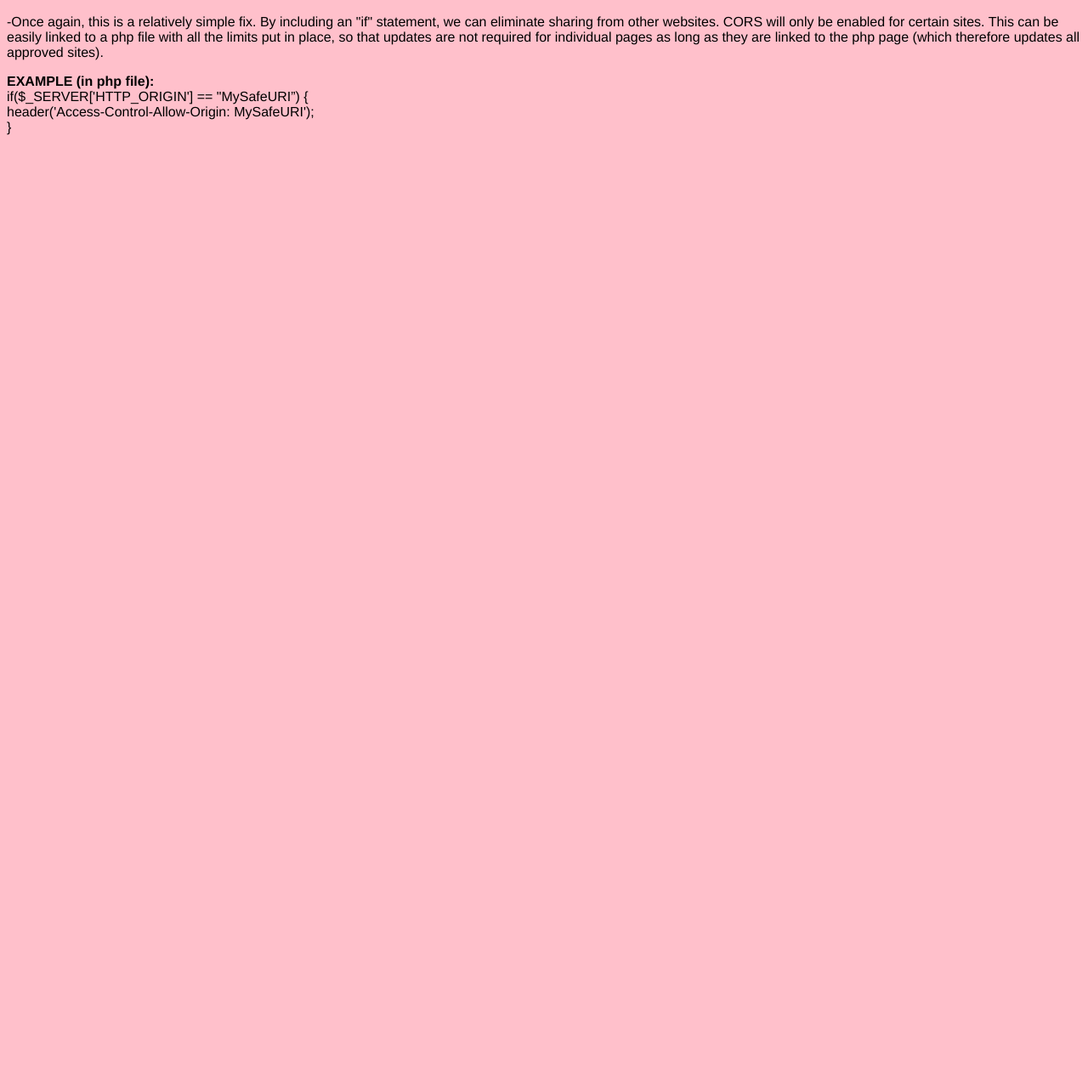
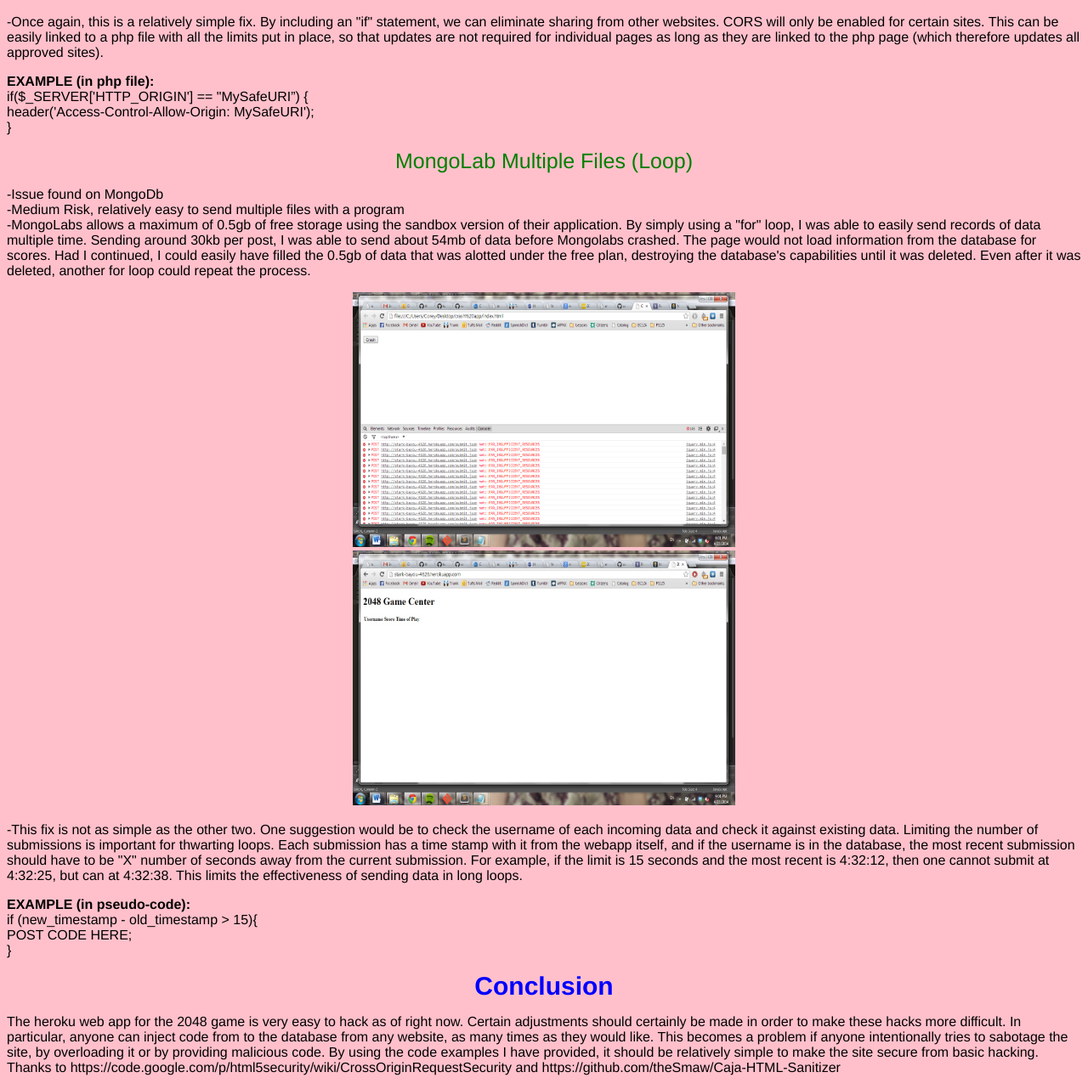
Before and after one commit to koree/comp20-cross, a plain HTML site: page security/index.html in a window 1280 px wide. Shown: the part 1647-2929 px from the top of the page at 85% size. Before the commit the page ends 1822 px from the top, so only its background shows below. Drawn offline with Linux system fonts and the light colour scheme.

Commit message:
(hopefully) finished web page

```diff
--- a/security/index.html
+++ b/security/index.html
@@ -38,7 +38,7 @@
 -The way that Cross-Origin-Resource-Sharing is set up, anyone can have access to the web app. This means
 that anyone is able to give input, including potentially skewed data, excessive data, or malicious code as
 mentioned above. By limiting access (limiting CORS) to those with certain credentials, there is significantly
-less risk of attack.
+less risk of attack. <br/>
 -The database used (MongoLabs) allows a file size input of 16MB. While this seems small, it would be easy for
 someone to spam the database with multiple relatively-large files. This could crash the program easily for
 attackers and make a general mess for those not wanting to scour the database in search of the malicious data
@@ -58,7 +58,7 @@
 Caja-HTML-Sanitizer (found at https://github.com/theSmaw/Caja-HTML-Sanitizer). By installing the sanitizer in the app,
 HTML special characters can easily be escaped, and tags can be sanitized, leaving harmful code injections as simple text. <br/>
 <div id = "eg">EXAMPLE: </div> var sanitizer = require('sanitizer');<br/>
-sanitizer.excape('fake data'); </p>
+sanitizer.escape('fake data'); </p>
 
 <div id = "problem"> Cross Origin Resource Sharing (CORS)</div>
 <p>-Issue found in web app, all APIs. <br/>
@@ -79,15 +79,38 @@
     {<br/>
       header('Access-Control-Allow-Origin: MySafeURI');<br/>
     }
+</p>
 
-  </p>
+<div id = "problem"> MongoLab Multiple Files (Loop)</div>
+<p>-Issue found on MongoDb <br/>
+-Medium Risk, relatively easy to send multiple files with a program  <br/>
+-MongoLabs allows a maximum of 0.5gb of free storage using the sandbox version of their application. By simply using a "for"
+loop, I was able to easily send records of data multiple time. Sending around 30kb per post, I was able to send about 54mb
+of data before Mongolabs crashed. The page would not load information from the database for scores. Had I continued, I could
+easily have filled the 0.5gb of data that was alotted under the free plan, destroying the database's capabilities until
+it was deleted. Even after it was deleted, another for loop could repeat the process.  <br/>
 
+<div id = "img"><img src="crash.png" width= "450" height= "300"  alt="CORS attack" />  <br/> </div>
+<div id = "img"><img src="crash2.jpg" width= "450" height= "300"  alt="CORS attack" />  <br/> </div> </p>
 
+<p>-This fix is not as simple as the other two. One suggestion would be to check the username of each incoming data and check
+it against existing data. Limiting the number of submissions is important for thwarting loops. Each submission has a time
+stamp with it from the webapp itself, and if the username is in the database, the most recent submission should have to be
+"X" number of seconds away from the current submission. For example, if the limit is 15 seconds and the most recent is 4:32:12,
+then one cannot submit at 4:32:25, but can at 4:32:38. This limits the effectiveness of sending data in long loops.  <br/>
+<div id = "eg"> EXAMPLE (in pseudo-code): </div>
+	if (new_timestamp - old_timestamp > 15){ <br/>
+		POST CODE HERE; <br/>
+}
+</p>
 
-
-
-
-
+<div id = "section"> Conclusion </div>
+<p>The heroku web app for the 2048 game is very easy to hack as of right now. Certain adjustments should
+certainly be made in order to make these hacks more difficult. In particular, anyone can inject code from
+to the database from any website, as many times as they would like. This becomes a problem if anyone intentionally
+tries to sabotage the site, by overloading it or by providing malicious code. By using the code examples I have provided,
+it should be relatively simple to make the site secure from basic hacking. Thanks to
+https://code.google.com/p/html5security/wiki/CrossOriginRequestSecurity and https://github.com/theSmaw/Caja-HTML-Sanitizer</p>
 
 </body>
 
```
Also changed, not shown: security/crash.png (added), security/crash2.jpg (added).
